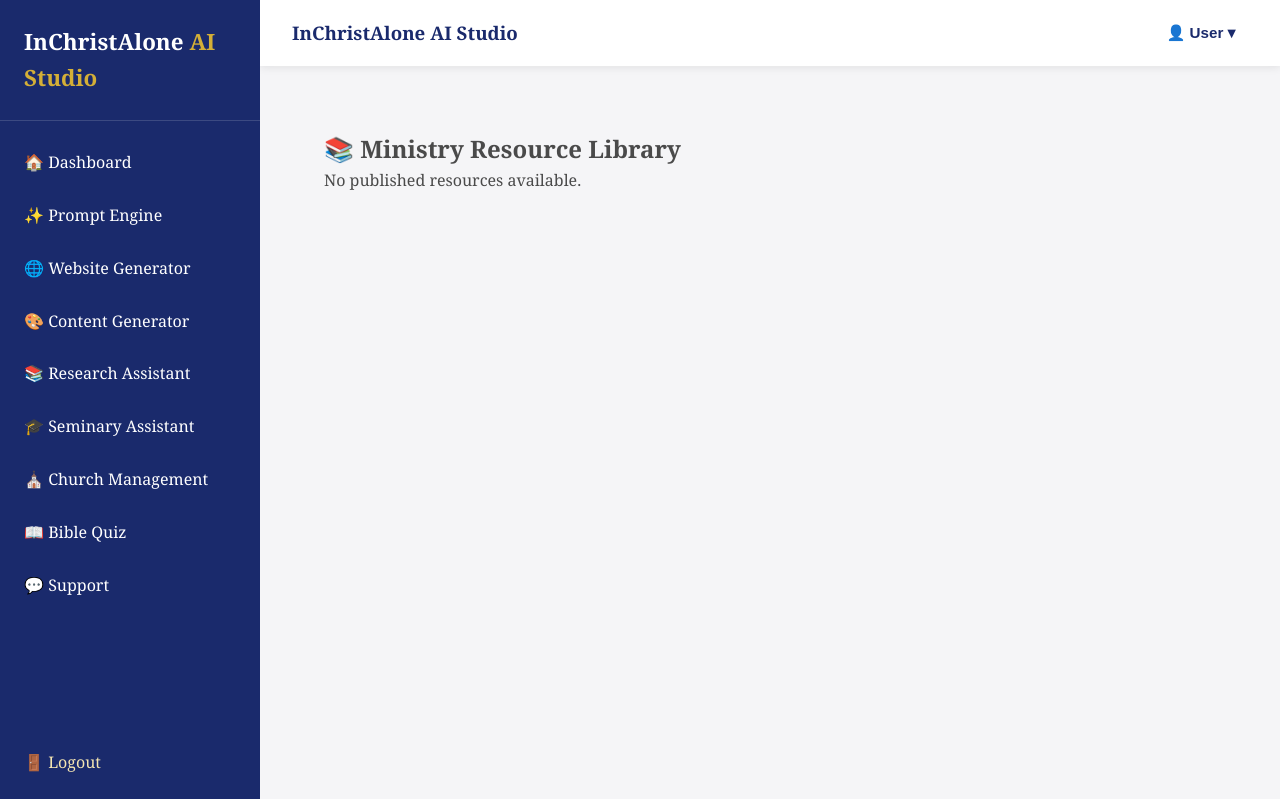
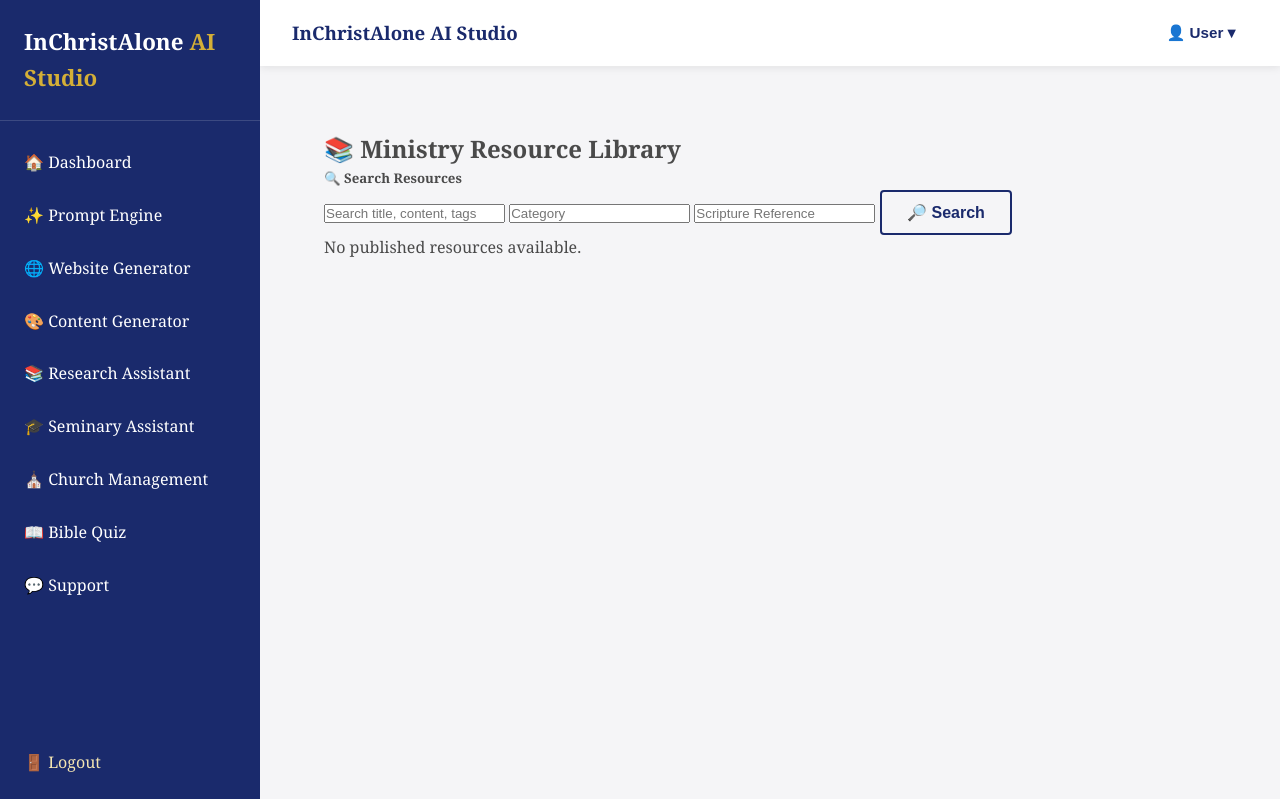
Before and after one commit to taiwolade-dot/InChristAlone-AI-Studio, a Flask app: page /ministry/resources in a window 1280 px wide. Shown: the top 799 px of the page. Run offline with Flask 3, Linux system fonts and the light colour scheme; the visitor is signed in with stand-in values (Sample User, id 1); data that the repository does not hold is empty.

Commit message:
v3.6.2 add resource search and filtering intelligence

```diff
--- a/modules/ministry/routes.py
+++ b/modules/ministry/routes.py
@@ -1,4 +1,5 @@
-from flask import Blueprint, render_template
+from sqlalchemy import or_
+from flask import Blueprint, render_template, request
 from flask_login import login_required, current_user
 from datetime import datetime, date
 
@@ -145,16 +146,44 @@ def content_library():
 @login_required
 def resource_library():
 
-    resources = MinistryContent.query.filter(
+    search = request.args.get("search", "")
+    category = request.args.get("category", "")
+    scripture = request.args.get("scripture", "")
+
+    query = MinistryContent.query.filter(
         MinistryContent.owner_id == current_user.id,
         MinistryContent.status == "Published"
-    ).order_by(
+    )
+
+    if search:
+        query = query.filter(
+            or_(
+                MinistryContent.title.ilike(f"%{search}%"),
+                MinistryContent.content.ilike(f"%{search}%"),
+                MinistryContent.tags.ilike(f"%{search}%")
+            )
+        )
+
+    if category:
+        query = query.filter(
+            MinistryContent.category.ilike(f"%{category}%")
+        )
+
+    if scripture:
+        query = query.filter(
+            MinistryContent.scripture_reference.ilike(f"%{scripture}%")
+        )
+
+    resources = query.order_by(
         MinistryContent.published_at.desc()
     ).all()
 
     return render_template(
         "ministry/resource_library.html",
-        resources=resources
+        resources=resources,
+        search=search,
+        category=category,
+        scripture=scripture
     )
 
 
--- a/templates/ministry/resource_library.html
+++ b/templates/ministry/resource_library.html
@@ -5,6 +5,33 @@
 <div class="container mt-4">
 
     <h2>📚 Ministry Resource Library</h2>
+
+    <form method="get" class="card mt-3 mb-3">
+        <div class="card-body">
+
+            <h5>🔍 Search Resources</h5>
+
+            <input class="form-control mb-2"
+                   name="search"
+                   placeholder="Search title, content, tags"
+                   value="{{ search or '' }}">
+
+            <input class="form-control mb-2"
+                   name="category"
+                   placeholder="Category"
+                   value="{{ category or '' }}">
+
+            <input class="form-control mb-2"
+                   name="scripture"
+                   placeholder="Scripture Reference"
+                   value="{{ scripture or '' }}">
+
+            <button class="btn-secondary" type="submit">
+                🔎 Search
+            </button>
+
+        </div>
+    </form>
 
     <div class="card mt-3">
         <div class="card-body">
```
